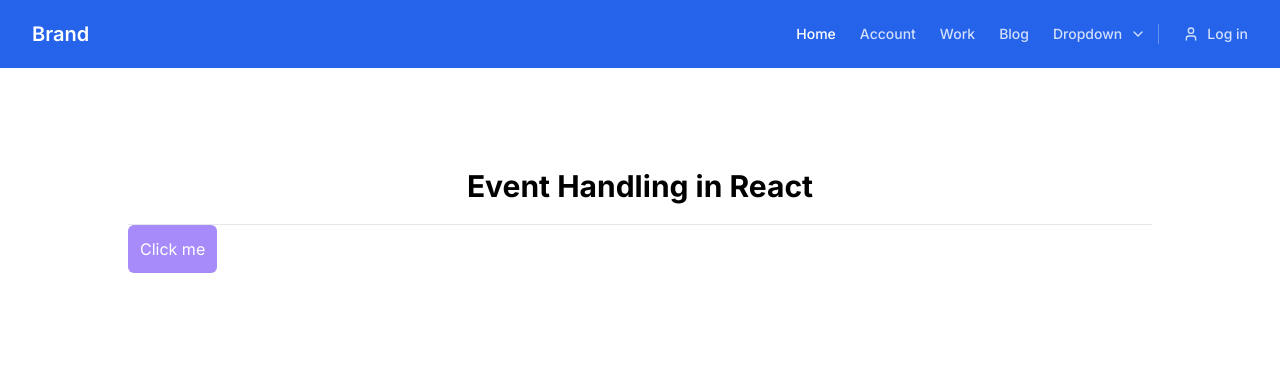
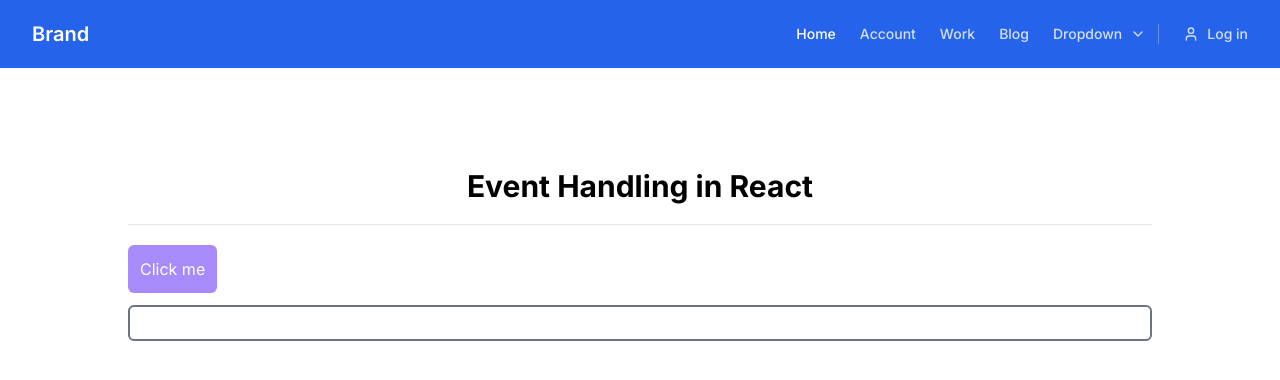
Before and after one commit to agpersonal6104/Section-2, a Next.js app in the folder frontend/: page /event-handling in a window 1280 px wide. Shown: the top 380 px of the page. Built offline with nearby package versions, Linux system fonts and the light colour scheme.

Commit message:
React Web App Event Handing

```diff
--- a/frontend/src/app/event-handling/page.jsx
+++ b/frontend/src/app/event-handling/page.jsx
@@ -7,8 +7,15 @@ const EventHandling = () => {
         <h1 className='my-5 text-3xl font-bold text-center'>Event Handling in React</h1>
         <hr />
 
-        <button className='p-3 text-white rounded-md bg-violet-400'
-        onClick={ () => { alert('Button was clicked'); } }>Click me</button>
+        <button
+            className='p-3 mt-5 text-white rounded-md bg-violet-400'
+            onClick={ () => { alert('Button was clicked'); } }>
+        Click me</button>
+
+        <input
+            className='w-full px-3 py-1 mt-3 border-2 border-gray-500 rounded-md'
+            onChange={ () => { console.log('Something changed'); } }
+        type="text" />
     </div>
   )
 }
```
